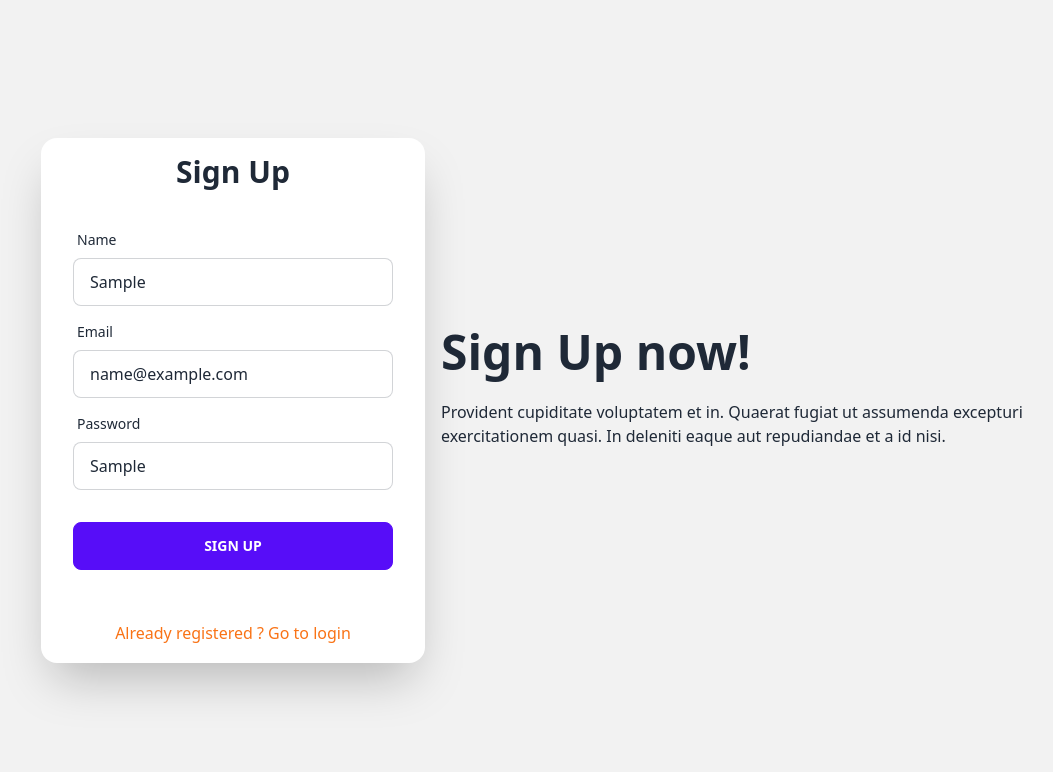
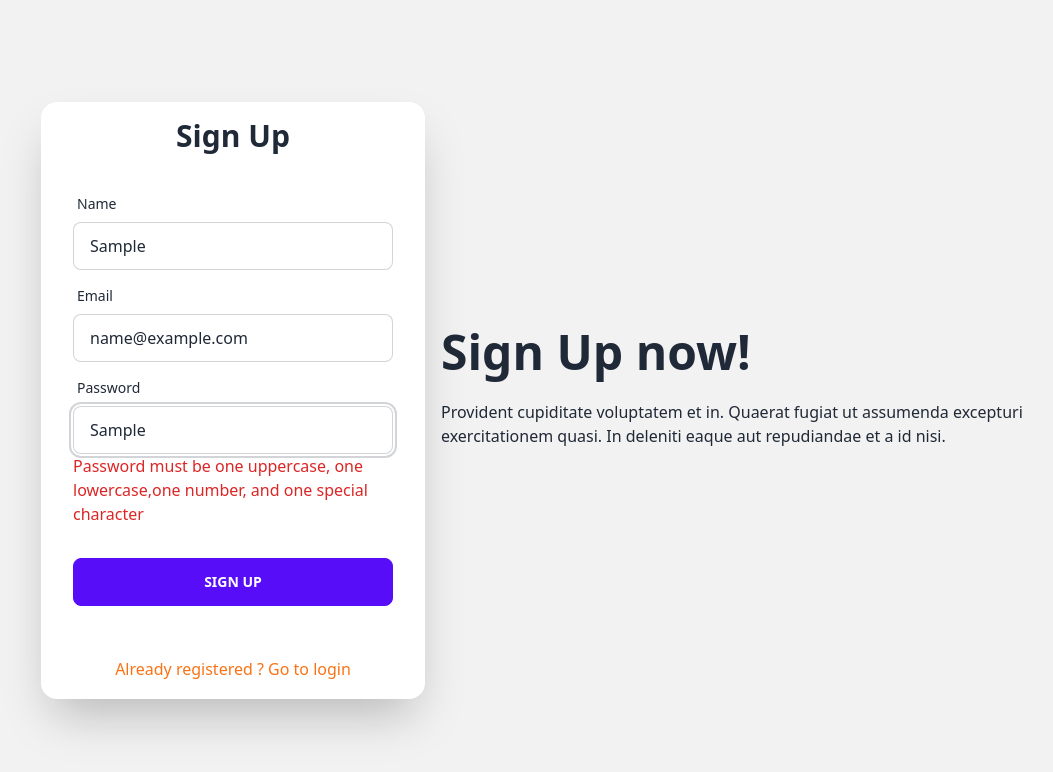
Before and after one commit to ali1924/m-74-m-12-bistro-boss-client, a React (Vite) app: page /sign-up in a window 1280 px wide. Both pictures are taken after typing "Sample", "name@example.com", "Sample" into the empty fields and a click on the input "Sign Up". Shown: the top 772 px of the page, without its empty margins (87-1140 px from the left). Built offline with nearby package versions, Linux system fonts and the light colour scheme; no server answers.

Commit message:
Signup done

```diff
--- a/src/pages/Login/Login.jsx
+++ b/src/pages/Login/Login.jsx
@@ -1,4 +1,5 @@
 import React, { useEffect, useRef, useState } from 'react';
+import { Helmet } from 'react-helmet-async';
 import { Link } from 'react-router-dom';
 import { loadCaptchaEnginge, LoadCanvasTemplate, LoadCanvasTemplateNoReload, validateCaptcha } from 'react-simple-captcha';
 const Login = () => {
@@ -27,6 +28,10 @@ const Login = () => {
 
     }
     return (
+        <>
+            <Helmet>
+                <title>Bistro Boss || Login</title>
+            </Helmet>
             <div className="hero min-h-screen bg-base-200">
                 <div className="hero-content flex-col lg:flex-row-reverse">
                     <div className="text-center lg:w-1/2 lg:text-left">
@@ -94,6 +99,7 @@ const Login = () => {
                     </div>
                 </div>
             </div>
+        </>
     );
 };
 
--- a/src/pages/SignUp/SignUp.jsx
+++ b/src/pages/SignUp/SignUp.jsx
@@ -1,12 +1,31 @@
 import React from 'react';
+import { useContext } from 'react';
+import { Helmet } from 'react-helmet-async';
 import { useForm } from "react-hook-form";
 import { Link } from 'react-router-dom';
+import { AuthContext } from '../../provider/AuthProvider';
 const SignUp = () => {
-    const { register, handleSubmit, watch, formState: { errors } } = useForm();
+    const { register, handleSubmit, formState: { errors } } = useForm();
+    const { createUser } = useContext(AuthContext);
     const onSubmit = data => {
         console.log(data);
+        const { name, email, password } = data;
+        console.log(name, email, password);
+        createUser(email, password)
+            .then(result => {
+                const loggedUser = result.user;
+                console.log(loggedUser);
+            }).catch(error => {
+                const errorMessage = error.message;
+                console.log(errorMessage);
+        })
+
     }
     return (
+        <>
+            <Helmet>
+                <title>Bistro Boss | Sign Up</title>
+            </Helmet>
             <div className="hero min-h-screen bg-base-200">
                 <div className="hero-content flex-col lg:flex-row-reverse">
                     <div className="text-center lg:w-1/2 lg:text-left">
@@ -23,7 +42,7 @@ const SignUp = () => {
                                 <input
                                     type="text"
                                     placeholder="Enter your name"
-                                {...register("name",{required:true})}
+                                    {...register("name", { required: true })}
                                     name='name'
                                     className="input input-bordered"
                                 />
@@ -36,7 +55,7 @@ const SignUp = () => {
                                 <input
                                     type="email"
                                     placeholder="Enter your email"
-                                {...register("email",{required:true})}
+                                    {...register("email", { required: true })}
                                     name='email'
                                     className="input input-bordered"
                                 />
@@ -49,11 +68,23 @@ const SignUp = () => {
                                 <input
                                     type="text"
                                     placeholder="Enter your password"
-                                {...register("password",{required:true,minLength:6,maxLength:20})}
+                                    {...register("password", {
+                                        required: true,
+                                        minLength: 6,
+                                        maxLength: 20,
+                                        pattern: /^(?=.*[a-z])(?=.*[A-Z])(?=.*[0-9])(?=.*[!@#\$%\^&\*])/,
+                                    })}
                                     name='password'
                                     className="input input-bordered"
                                 />
-                            {errors.password?.type === 'required' && <p className='text-red-600'>This field is required</p>}
+                                {errors.password?.type === 'required' &&
+                                    <p className='text-red-600'>Password is required</p>}
+                                {errors.password?.type === 'pattern' &&
+                                    <p className='text-red-600'>Password must be one uppercase, one lowercase,one number, and one special character</p>}
+                                {errors.password?.type === 'minLength' &&
+                                    <p className='text-red-600'>Password must be 6 characters</p>}
+                                {errors.password?.type === 'maxLength' &&
+                                    <p className='text-red-600'>Password must be less then 20 characters</p>}
                             </div>
                             <div className="form-control mt-6">
                                 <input
@@ -69,6 +100,7 @@ const SignUp = () => {
                     </div>
                 </div>
             </div>
+        </>
     );
 };
 
```
Lines whose indentation alone changed are shown as unchanged.
